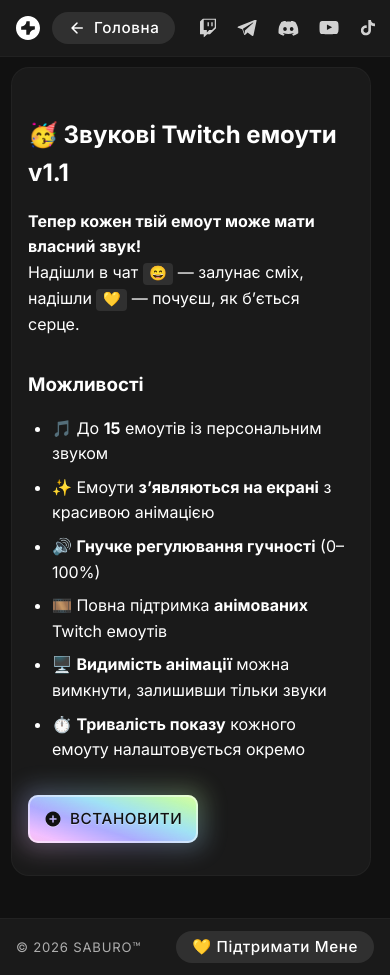
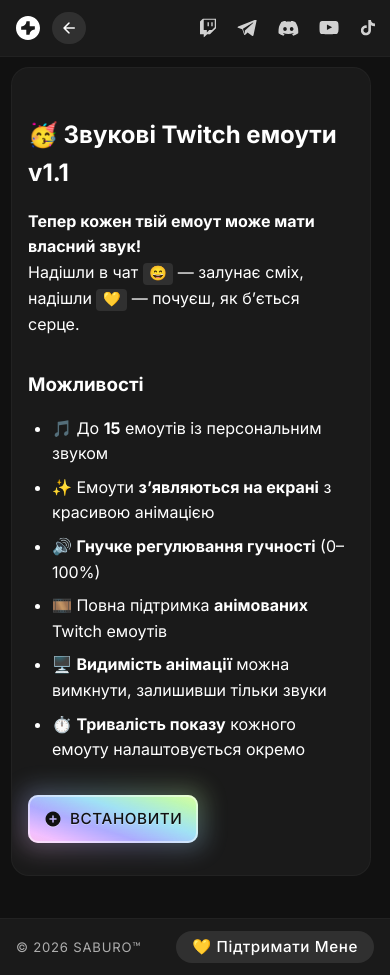
Before and after one commit to iamsaburo/iamsaburo.github.io, a Jekyll site: the page built from _blocks/2026-05-04-zvukovi-twitch-emouti.md, in a window 390 px wide and 975 px high. Built offline with Jekyll 4.4.1, drawn with Linux system fonts in a browser that asks for light colours.

Commit message:
Small improvements

```diff
--- a/_includes/enhance-content-def.html
+++ b/_includes/enhance-content-def.html
@@ -25,15 +25,15 @@
       if (pre.querySelector('.copy-btn')) return;
       const btn = document.createElement('button');
       btn.className = 'copy-btn';
-      btn.innerHTML = '<span class="material-icons-round">content_copy</span>Скопіювати';
+      btn.innerHTML = '<span class="material-icons-round">content_copy</span>'; // лише іконка
       btn.addEventListener('click', () => {
         const code = pre.querySelector('code');
         navigator.clipboard.writeText(code ? code.innerText : pre.innerText).then(() => {
           btn.classList.add('copied');
-          btn.innerHTML = '<span class="material-icons-round">check</span>Скопійовано';
+          btn.innerHTML = '<span class="material-icons-round">check</span>'; // лише іконка
           setTimeout(() => {
             btn.classList.remove('copied');
-            btn.innerHTML = '<span class="material-icons-round">content_copy</span>Скопіювати';
+            btn.innerHTML = '<span class="material-icons-round">content_copy</span>';
           }, 2000);
         });
       });
--- a/_includes/navbar.html
+++ b/_includes/navbar.html
@@ -10,11 +10,24 @@
           {% endunless %}
         </div>
       </a>
-      {% if page.back_url %}
-        {% assign back_label = page.back_label | default: 'Головна' %}
-        {% include btn-saburo.html label=back_label visual='pill' icon_visual='arrow_back' icon_hover='arrow_back' width='auto' height=32 radius=28 href=page.back_url %}
+
+      {%- assign btn_back_url = include.back_url | default: page.back_url -%}
+      {%- assign btn_back_label = include.back_label | default: page.back_label | default: 'Головна' -%}
+      {% if btn_back_url %}
+        {% include btn-saburo.html
+           label=btn_back_label
+           visual='pill'
+           icon_visual='arrow_back'
+           icon_hover='arrow_back'
+           width='auto'
+           height=32
+           radius=28
+           href=btn_back_url
+           class='nav-back-btn'
+        %}
       {% endif %}
     </div>
+
     <div class="nav-right">
       <span class="nav-join">Приєднуйся:</span>
       <div class="social-row">
--- a/_includes/styles.html
+++ b/_includes/styles.html
@@ -573,5 +573,8 @@
     .social-row{gap:24px}
     .block-grid{grid-template-columns:1fr;}
     .content-container{margin:.75rem;padding:1rem;}
+    /* NEW: hide back button label on very small screens to prevent overflow */
+    .nav-back-btn .btn-label { display: none; }
+    .nav-back-btn { padding: 0 0.5rem; }
   }
 </style>
--- a/_layouts/block-info.html
+++ b/_layouts/block-info.html
@@ -24,7 +24,22 @@
   {% if page.extra_css %}{{ page.extra_css }}{% endif %}
 </head>
 <body>
-  {% include navbar.html %}
+  {%- comment -%} Визначаємо back_url для сторінок без явного параметра {%- endcomment -%}
+  {% assign back_url = page.back_url %}
+  {% assign back_label = page.back_label %}
+  {% unless back_url %}
+    {% if page.url contains '-access' %}
+      {% assign back_url = page.url | replace: '-access', '-info' %}
+      {% assign back_label = 'Назад' %}
+    {% elsif page.url != '/' and page.url contains '-info' == false %}
+      {% assign slug = page.url | remove_first: '/' | split: '/' | first %}
+      {% assign back_url = '/' | append: slug | append: '-info' %}
+      {% assign back_label = 'Назад' %}
+    {% endif %}
+  {% endunless %}
+
+  {% include navbar.html back_url=back_url back_label=back_label %}
+
   <div class="page-wrap">
     {%- if page.tabs -%}
       {% include tabs.html %}
@@ -36,6 +51,7 @@
       </div>
     {%- endif -%}
   </div>
+
   {% include footer.html %}
   {% include scripts-call.html %}
 </body>
```
Also changed, not shown: 404.html (+22 -6 lines).
